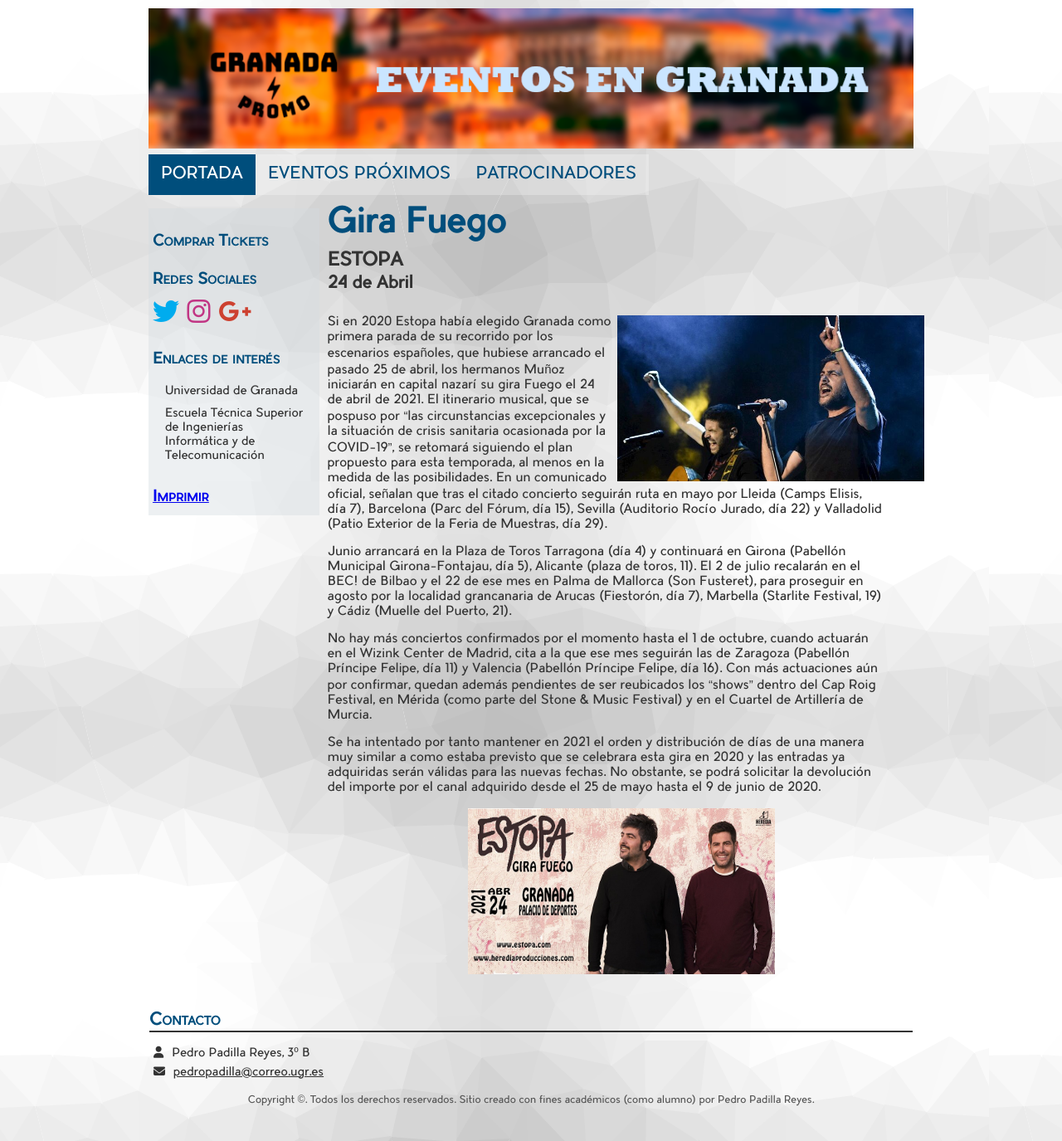
After one commit to Pedropadilla26/Pedropadilla26.github.io-SIBW, a PHP site: page /evento2.html in a window 1280 px wide. The commit adds this page. Shown: the whole page at 83% size. Run offline with PHP 8.4, Linux system fonts and the light colour scheme; some libraries are stand-ins or nearby versions.

Commit message:
Add files via upload

```diff
--- a/css/style.css
+++ b/css/style.css
@@ -81,13 +81,16 @@
     background-color: #006dad;
     color: #FFFFFF;
       transition: ease .3s;
+
 }
 
 #menu > ul li.active > a {
     background-color: #004E7C;
     color: #FFFFFF;
-    cursor: default;
+        cursor: pointer
 }
+
+
 
 #menu > ul li > a.with-sub {
     cursor: pointer
@@ -100,8 +103,8 @@
 
 #main {
     margin-top: 20px;
+    margin-left: 29px;
     margin-right: 30px;
-    margin-left: 29px;
     margin-bottom: 20px;
     border: solid 0px #ddd;
     display: table;
@@ -109,7 +112,7 @@
     background: rgba(255, 255, 255, 0.0);
     color: #333333;
     font-size: 14px;
-    width: 980px;
+    width: 935px;
 }
 
 /**************************************************************************/
@@ -206,7 +209,7 @@
 }
 
 
-#main aside #comprar-tickets, #main aside #redes-sociales, #main aside #enlaces {
+#main aside #comprar-tickets, #main aside #redes-sociales, #main aside #enlaces, #main aside #imprimir {
     padding-left: 5px;
 }
 
@@ -267,6 +270,62 @@
     background: rgba(0,0,0,0.75);
 }
 
+#main aside #imprimir{
+  color: #004E7C;
+}
+
+/**************************************************************************/
+/* EVENTO *****************************************************************/
+/**************************************************************************/
+
+#main #evento {
+    width: 78%;
+    float: right;
+    clear: both;
+}
+
+#main #evento h2{
+    font-weight: bold;
+    margin-top: -5px;
+  margin-left: 10px;
+  font-size: 40px;
+  color: #004E7C;
+
+}
+#main #evento h3{
+  margin-left: 10px;
+    margin-top: -25px;
+  font-size: 22px;
+
+}
+#main #evento h4{
+  margin-left: 10px;
+  margin-top: -20px;
+  font-size: 20px;
+}
+#main #evento p{
+  margin-left: 10px;
+  font-size: 15px;
+  margin-right: 50px;
+}
+#main #evento img{
+  width: 370px;
+  height: 200px;
+  display: inline-block;
+  float:right;
+  margin-left: 7px;
+
+}
+#main #evento #imagen2{
+  width: 370px;
+  height: 200px;
+  display: block;
+margin-left: auto;
+margin-right: auto;
+
+
+}
+
 /**************************************************************************/
 /* FOOTER *****************************************************************/
 /**************************************************************************/
--- /dev/null
+++ b/evento2.html
@@ -0,0 +1,74 @@
+<!doctype html>
+<html>
+    <head>
+        <meta charset="utf-8">
+        <title>GRANADAPROMO</title>
+        <link rel="shortcut icon" type="image/x-icon" href="images/iconorayito.ico" />
+	<script src="https://use.fontawesome.com/5aee53bc5a.js"></script>
+        <link rel="stylesheet" type="text/css" href="css/style.css"/>
+    </head>
+    <body>
+        <header id="cabecera">
+            <img alt="cabecera" src="images/cabecera.png"/>
+        </header>
+        <nav id="menu">
+            <ul>
+                <li class="active"><a href="portada.html">Portada</a></li>
+                <li><a href="eventos-proximos.html">Eventos próximos</a></li>
+                <li><a href="patrocinadores.html">Patrocinadores</a></li>
+            </ul>
+        </nav>
+        <div id="main">
+            <div id="evento">
+                  <h2> Gira Fuego</h2>
+                  <h3> ESTOPA </h3>
+                   <h4> 24 de Abril </h4>
+
+                   <img alt="imagen1" src="images/events/evento2/estopa-concierto.jpg"/>
+                <p>Si en 2020 Estopa había elegido Granada como primera parada de su recorrido por los escenarios españoles, que hubiese arrancado el pasado 25 de abril, los hermanos Muñoz iniciarán en capital nazarí su gira Fuego el 24 de abril de 2021. El itinerario musical, que se pospuso por “las circunstancias excepcionales y la situación de crisis sanitaria ocasionada por la COVID-19”, se retomará siguiendo el plan propuesto para esta temporada, al menos en la medida de las posibilidades. En un comunicado oficial, señalan que tras el citado concierto seguirán ruta en mayo por Lleida (Camps Elisis, día 7), Barcelona (Parc del Fórum, día 15), Sevilla (Auditorio Rocío Jurado, día 22) y Valladolid (Patio Exterior de la Feria de Muestras, día 29). </p>
+                <p>Junio arrancará en la Plaza de Toros Tarragona (día 4) y continuará en Girona (Pabellón Municipal Girona-Fontajau, día 5), Alicante (plaza de toros, 11). El 2 de julio recalarán en el BEC! de Bilbao y el 22 de ese mes en Palma de Mallorca (Son Fusteret), para proseguir en agosto por la localidad grancanaria de Arucas (Fiestorón, día 7), Marbella (Starlite Festival, 19) y Cádiz (Muelle del Puerto, 21).</p>
+                <p> No hay más conciertos confirmados por el momento hasta el 1 de octubre, cuando actuarán en el Wizink Center de Madrid, cita a la que ese mes seguirán las de Zaragoza (Pabellón Príncipe Felipe, día 11) y Valencia (Pabellón Príncipe Felipe, día 16). Con más actuaciones aún por confirmar, quedan además pendientes de ser reubicados los “shows” dentro del Cap Roig Festival, en Mérida (como parte del Stone & Music Festival) y en el Cuartel de Artillería de Murcia. </p>
+                <p> Se ha intentado por tanto mantener en 2021 el orden y distribución de días de una manera muy similar a como estaba previsto que se celebrara esta gira en 2020 y las entradas ya adquiridas serán válidas para las nuevas fechas. No obstante, se podrá solicitar la devolución del importe por el canal adquirido desde el 25 de mayo hasta el 9 de junio de 2020.</p>
+                <div id = "imagen2">
+              <img alt="imagen2" src="images/events/evento2/estopa.jpg"/>
+            </div>
+
+            </div> <!-- end content -->
+            <aside>
+                <div id="comprar-tickets">
+                    <h1>Comprar Tickets</h1>
+
+                </div>
+                <div id="redes-sociales">
+                    <h1>Redes Sociales</h1>
+                    <a id="btn-twitter" href="#"><i class="fa fa-twitter"></i></a>
+                    <a id="btn-instagram" href="#"><i class="fa fa-instagram"></i></a>
+                    <a id="btn-google" href="#"><i class="fa fa-google-plus "></i></a>
+                </div>
+                <div id="enlaces">
+                    <h1>Enlaces de interés</h1>
+                    <ul>
+                        <li><a href="http://www.ugr.es/">Universidad de Granada</a></li>
+                        <li><a href="http://etsiit.ugr.es/">Escuela Técnica Superior de Ingenierías Informática y de Telecomunicación</a></li>
+                    </ul>
+                </div>
+                <div id="imprimir">
+                    <h1><a href="evento1_imprimir.html">Imprimir</a></h1>
+                </div>
+
+            </aside>
+        </div> <!-- end main -->
+        <footer id="pie">
+            <div id="contacto">
+                <h1>Contacto</h1>
+                <ul>
+                    <li><i class="fa fa-user"></i>Pedro Padilla Reyes, 3º B</li>
+                    <li><i class="fa fa-envelope"></i><a href="mailto:pedropadilla@correo.ugr.es">pedropadilla@correo.ugr.es</a></li>
+                </ul>
+            </div>
+            <div id="copyright">
+                <p>Copyright ©. Todos los derechos reservados. Sitio creado con fines académicos (como alumno) por Pedro Padilla Reyes.</p>
+            </div>
+        </footer>
+    </body>
+</html>
```
Also changed, not shown: evento1.html (added, +72 -0 lines), portada.html (added, +77 -0 lines), images/events/evento1/goya.jpg (added), images/events/evento2/estopa-concierto.jpg (added), images/events/evento2/estopa.jpg (added), images/new-backround.jpg (added), images/new-backround.png (added).
